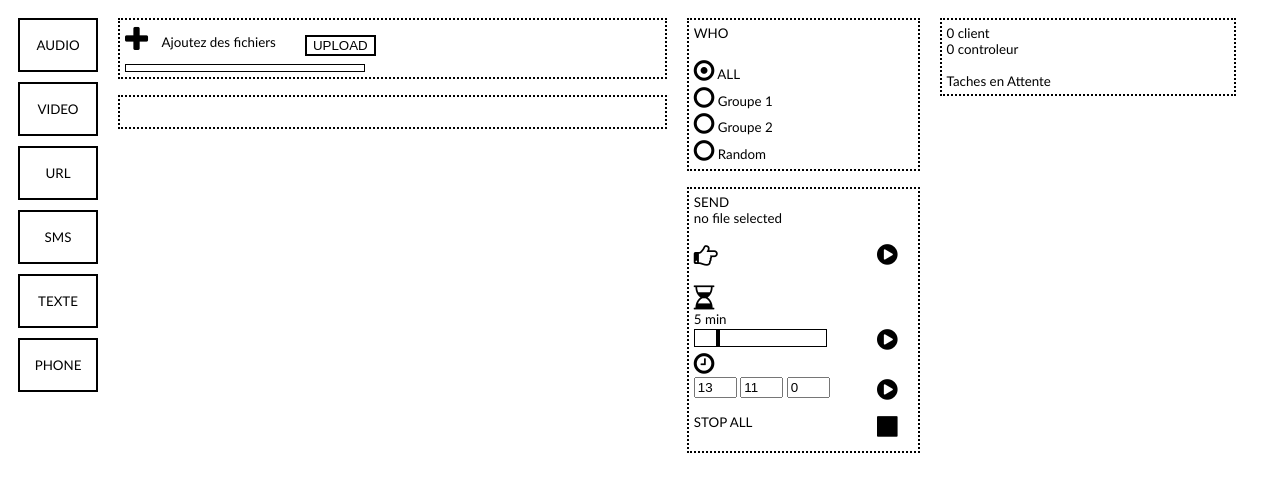
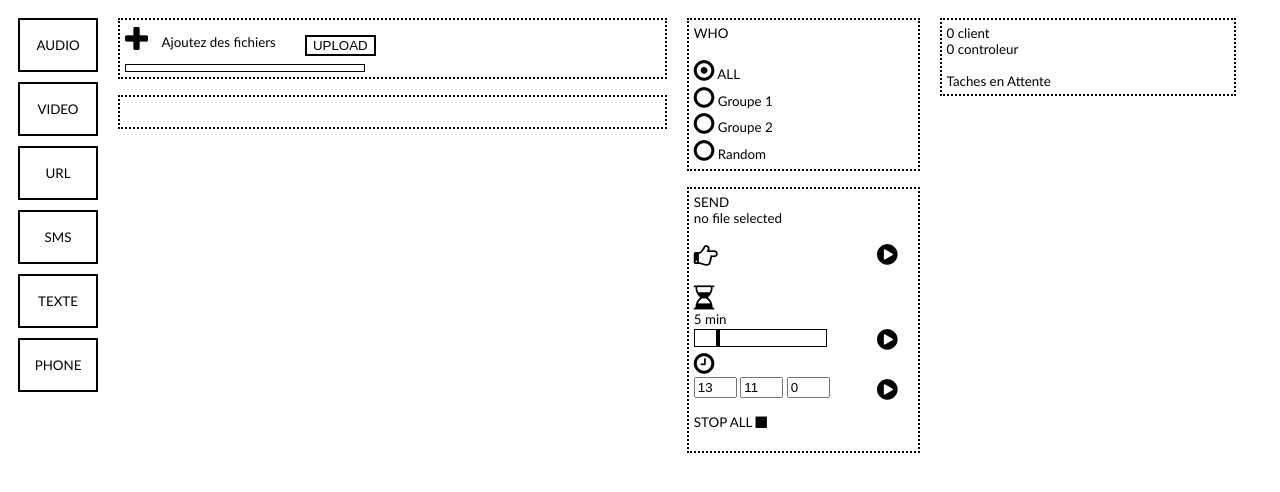
Before and after one commit to Hemisphere-Project/JDJ-Server, a plain HTML site: page teleco/index.html in a window 1280 px wide. Drawn offline with Linux system fonts and the light colour scheme; no server answers.

```diff
--- a/teleco/index.html
+++ b/teleco/index.html
@@ -124,7 +124,7 @@
       <i class="starter TIME fa fa-play-circle"></i>
       <br><br>
       STOP ALL
-      <i id="stopAll" class="starter fa fa-stop"></i><br><br>
+      <i id="stopAll" class="fa fa-stop"></i><br><br>
     </div>
   </div>
 
--- a/teleco/script.js
+++ b/teleco/script.js
@@ -702,13 +702,14 @@ $(function() {
 
     if (fileToSend != "no file selected"){
      socket.emit('play', data);
-    //  console.log(data);
+     console.log('play');
     }
   });
 
   // SEND STOP
   $("#stopAll").on("click",function(){
     socket.emit('stop',{});
+    console.log('stop');
   });
 
   ///////////////////////////////////////////////////////
```
